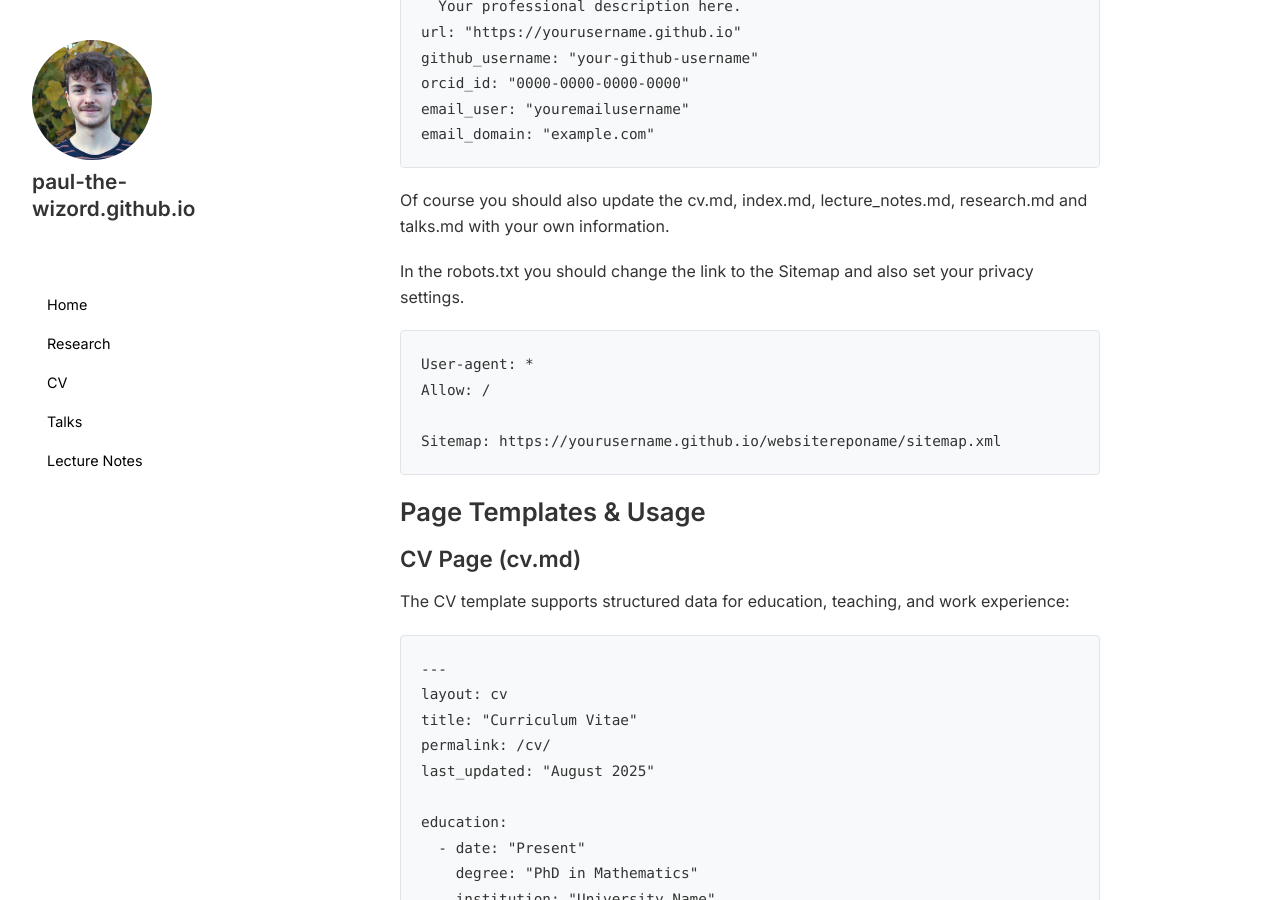
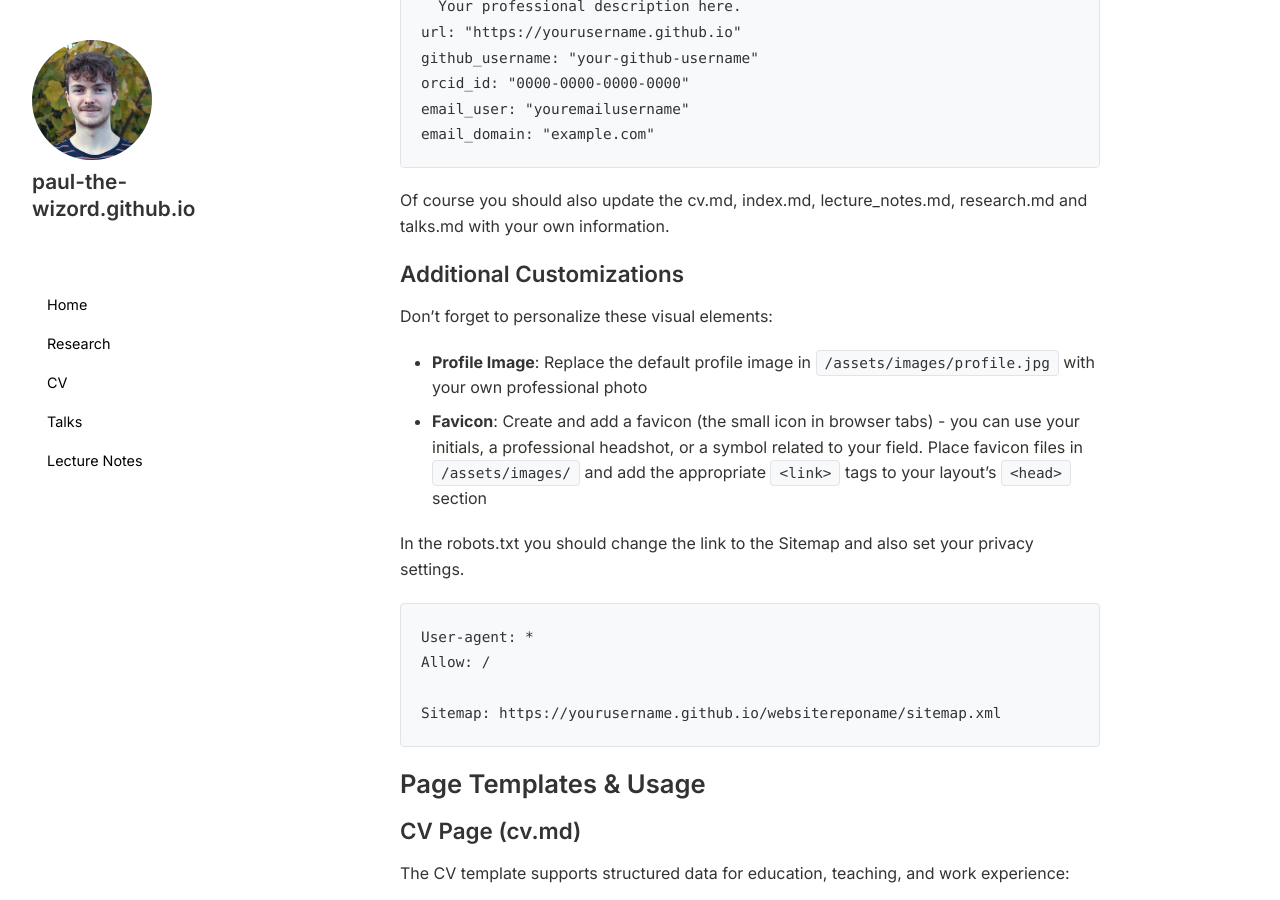
Before and after one commit to Paul-the-Wizord/paul-the-wizord.github.io, a Jekyll site: the page built from _posts/2025-09-03-website-setup-guide.md, in a window 1280 px wide and 900 px high, scrolled down 1140 px. Built offline with Jekyll 4.4.1, drawn with Linux system fonts in a browser that asks for light colours.

Commit message:
Added favicon and some instructions to setup post

````diff
--- a/_layouts/default.html
+++ b/_layouts/default.html
@@ -21,8 +21,10 @@
   <link rel="preconnect" href="https://fonts.gstatic.com" crossorigin>
   <link href="https://fonts.googleapis.com/css2?family=Inter:wght@300;400;500;600;700&display=swap" rel="stylesheet">
 
-  <!-- Favicons -->
-  <link rel="icon" type="image/x-icon" href="{{ '/favicon.ico' | relative_url }}">
+  <!-- Favicon -->
+  <link rel="icon" type="image/png" sizes="32x32" href="{{ '/assets/images/favicon-32x32.png' | relative_url }}">
+  <link rel="icon" type="image/png" sizes="64x64" href="{{ '/assets/images/favicon-64x64.png' | relative_url }}">
+  <link rel="icon" type="image/png" sizes="128x128" href="{{ '/assets/images/favicon-128x128.png' | relative_url }}">
 
   <!-- MathJax Configuration -->
   <script>
--- a/_posts/2025-09-03-website-setup-guide.md
+++ b/_posts/2025-09-03-website-setup-guide.md
@@ -55,6 +55,13 @@ email_domain: "example.com"
 ```
 
 Of course you should also update the cv.md, index.md, lecture_notes.md, research.md and talks.md with your own information.
+
+### Additional Customizations
+
+Don't forget to personalize these visual elements:
+
+- **Profile Image**: Replace the default profile image in `/assets/images/profile.jpg` with your own professional photo
+- **Favicon**: Create and add a favicon (the small icon in browser tabs) - you can use your initials, a professional headshot, or a symbol related to your field. Place favicon files in `/assets/images/` and add the appropriate `<link>` tags to your layout's `<head>` section
 
 In the robots.txt you should change the link to the Sitemap and also set your privacy settings.
 
````
Also changed, not shown: assets/images/favicon-128x128.png (added), assets/images/favicon-32x32.png (added), assets/images/favicon-64x64.png (added), 11 other files.
